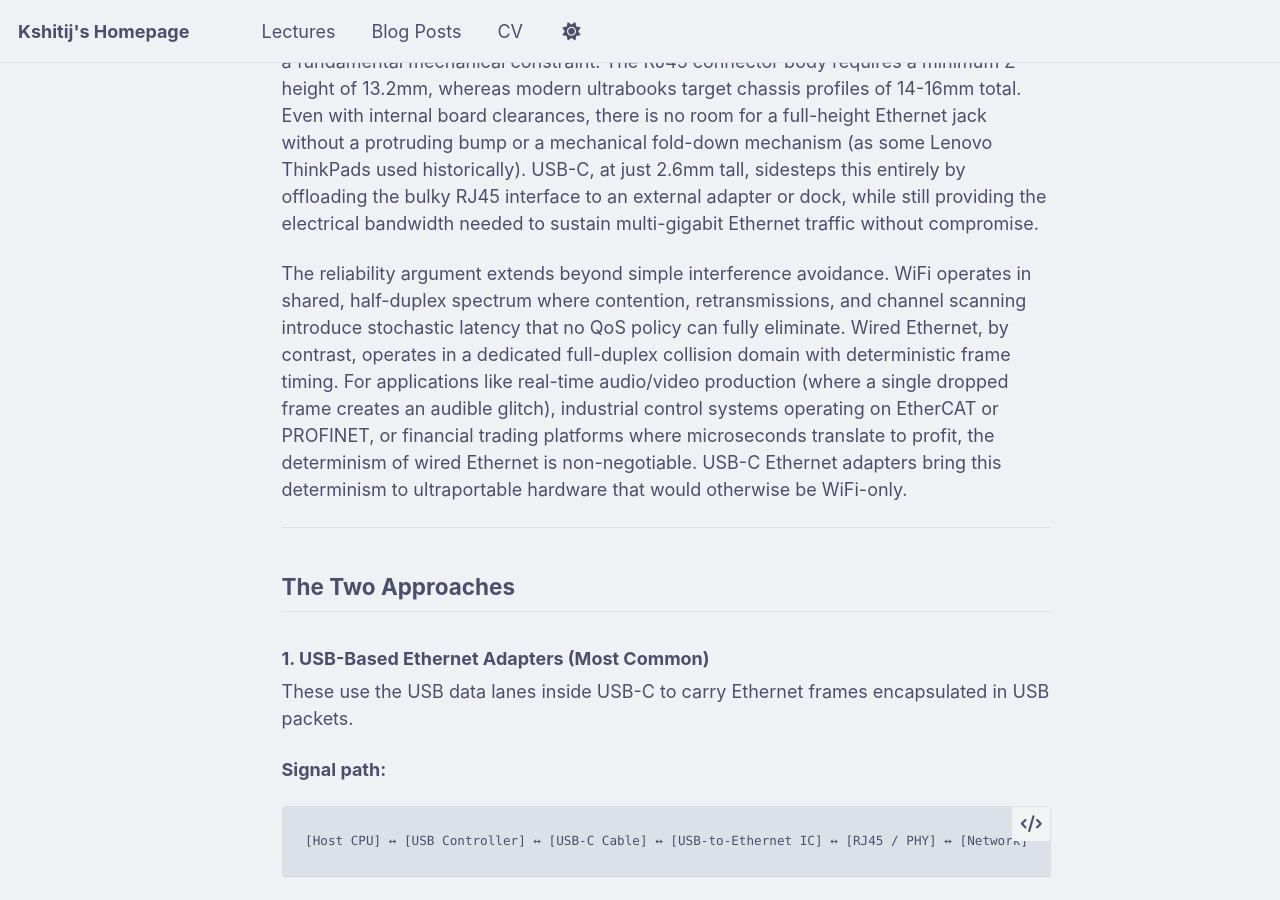
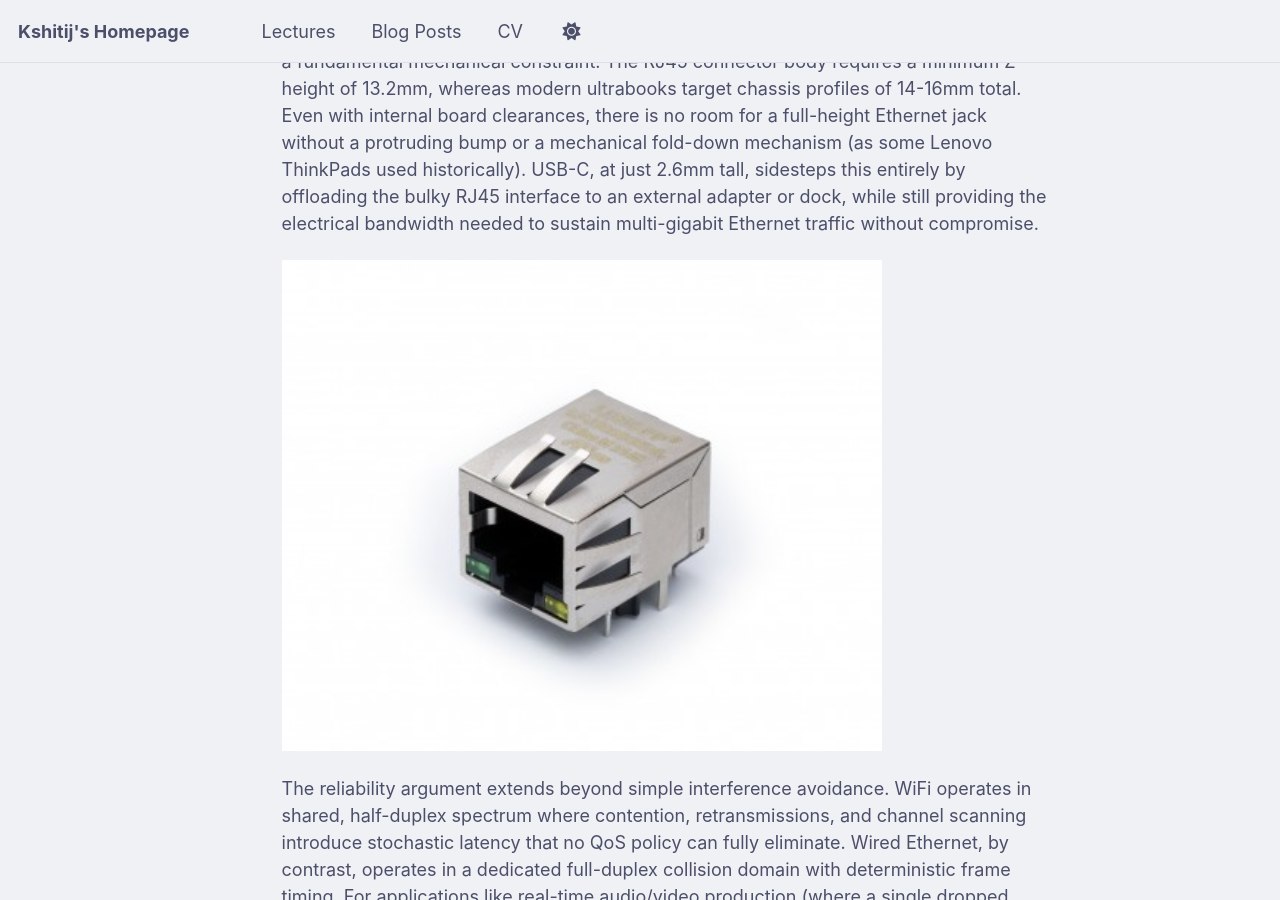
Before and after one commit to dubistweltmeister05/dubistweltmeister05.github.io, a Jekyll site: the page built from _posts/2026-06-04-ethernet-over-usb-c.md, in a window 1280 px wide and 900 px high, scrolled down 806 px. Built offline with Jekyll 4.4.1, drawn with Linux system fonts in a browser that asks for light colours; a script bundle is joined from its source files by our own code; library files that are not in the unit come from our copies; comment, search, counter and statistics services are not loaded.

Commit message:
Add image of RJ45 Ethernet connector to enhance explanation of USB-C Ethernet advantages

```diff
--- a/_posts/2026-06-04-ethernet-over-usb-c.md
+++ b/_posts/2026-06-04-ethernet-over-usb-c.md
@@ -30,6 +30,8 @@ Modern laptops are thinner than ever. The RJ45 Ethernet jack — at ~13mm tall
 USB-C solves this with adapters and docking stations that bridge USB to Ethernet.
 
 The disappearance of the RJ45 port from laptops is not merely an aesthetic choice — it is a fundamental mechanical constraint. The RJ45 connector body requires a minimum Z-height of 13.2mm, whereas modern ultrabooks target chassis profiles of 14-16mm total. Even with internal board clearances, there is no room for a full-height Ethernet jack without a protruding bump or a mechanical fold-down mechanism (as some Lenovo ThinkPads used historically). USB-C, at just 2.6mm tall, sidesteps this entirely by offloading the bulky RJ45 interface to an external adapter or dock, while still providing the electrical bandwidth needed to sustain multi-gigabit Ethernet traffic without compromise.
+
+<img src="/images/RJ45_eth_connector.png" alt="an old ethernet connector" width="600">
 
 The reliability argument extends beyond simple interference avoidance. WiFi operates in shared, half-duplex spectrum where contention, retransmissions, and channel scanning introduce stochastic latency that no QoS policy can fully eliminate. Wired Ethernet, by contrast, operates in a dedicated full-duplex collision domain with deterministic frame timing. For applications like real-time audio/video production (where a single dropped frame creates an audible glitch), industrial control systems operating on EtherCAT or PROFINET, or financial trading platforms where microseconds translate to profit, the determinism of wired Ethernet is non-negotiable. USB-C Ethernet adapters bring this determinism to ultraportable hardware that would otherwise be WiFi-only.
 
```
Also changed, not shown: images/RJ45_eth_connector.png (added).
